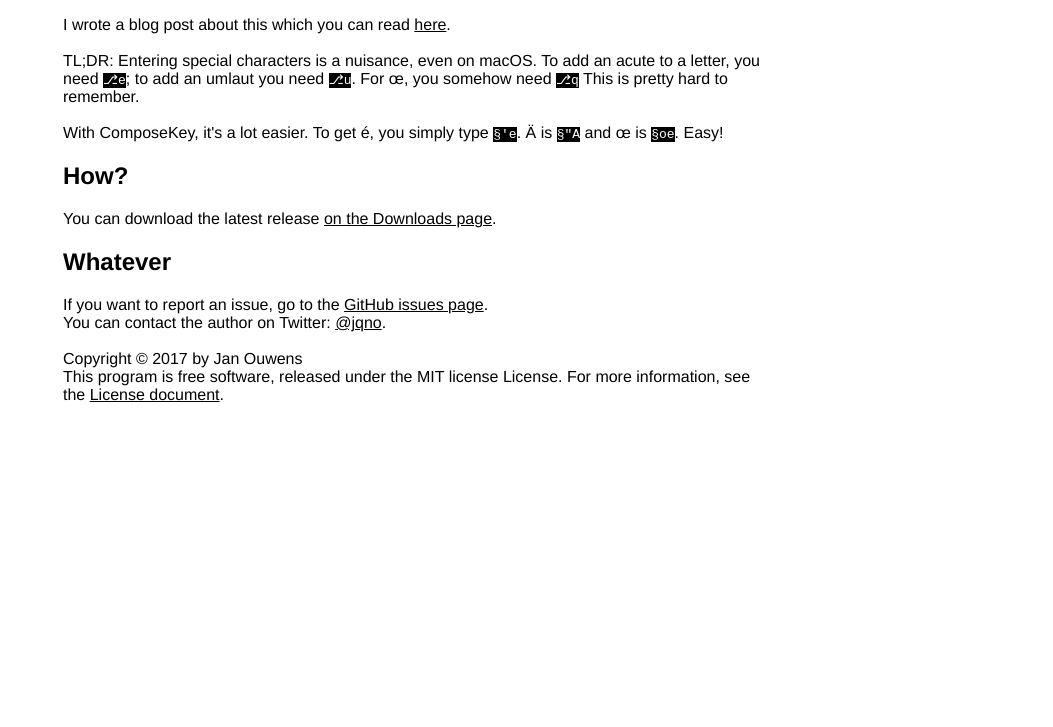
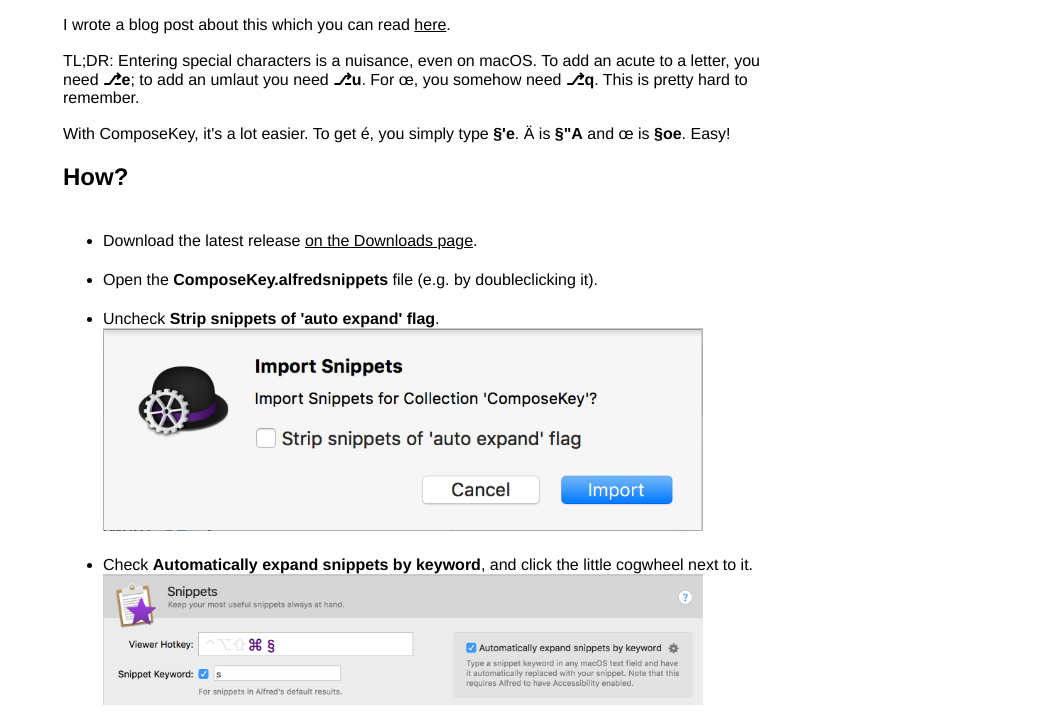
Before and after one commit to jqno/ComposeKey.alfredsnippets, a plain HTML site: page index.html in a window 1280 px wide. Shown: the part 310-1037 px from the top of the page, without its empty margins (227-1280 px from the left). Before the commit the page ends 800 px from the top, so only its background shows below. Drawn offline with Linux system fonts and the light colour scheme.

Commit message:
Adds installation instructions

```diff
--- a/index.html
+++ b/index.html
@@ -21,12 +21,14 @@
     h1 a { text-decoration: none }
     h2 { font-size: 1.5em; color: #000000; }
     h3 { text-align: center; color: #000000; }
+    li { padding-top: 1.3em; }
     a { color: #000000; }
-    .description { font-size: 1.2em; margin-bottom: 30px; margin-top: 30px; font-style: italic;}
+    .description { font-size: 1.2em; margin-bottom: 30px; margin-top: 30px; font-style: italic; }
     .download { float: right; }
-    pre { background: #000; color: #fff; padding: 15px;}
-    code { background: #000; color: #fff;}
-    hr { border: 0; width: 80%; border-bottom: 1px solid #aaa}
+    pre { background: #000; color: #fff; padding: 15px; }
+    hr { border: 0; width: 80%; border-bottom: 1px solid #aaa }
+    .code {
+      font-weight: bold; }
     .footer { text-align:center; padding-top:30px; font-style: italic; }
   </style>
 </head>
@@ -49,19 +51,38 @@
 
     <h2>What?</h2>
     <p>
-      ComposeKey is an <a href="https://www.alfredapp.com/">Alfred</a> snippet bundle that simulates Linux's compose key.
+        ComposeKey is an <a href="https://www.alfredapp.com/">Alfred</a> snippet bundle that simulates Linux's <a href="https://en.wikipedia.org/wiki/Compose_key">compose key</a>.
     </p>
 
     <h2>Why?</h2>
     <p>
         I wrote a blog post about this which you can read <a href="http://jqno.nl/post/2013/10/12/a-better-way-of-typing/">here</a>.<br><br>
-      TL;DR: Entering special characters is a nuisance, even on macOS. To add an acute to a letter, you need <code>⎇e</code>; to add an umlaut you need <code>⎇u</code>. For œ, you somehow need <code>⎇q</code> This is pretty hard to remember.<br><br>
-      With ComposeKey, it's a lot easier. To get é, you simply type <code>§'e</code>. Ä is <code>§"A</code> and œ is <code>§oe</code>. Easy!
+        TL;DR: Entering special characters is a nuisance, even on macOS. To add an acute to a letter, you need <span class="code">⎇e</span>; to add an umlaut you need <span class="code">⎇u</span>. For œ, you somehow need <span class="code">⎇q</span>. This is pretty hard to remember.<br><br>
+        With ComposeKey, it's a lot easier. To get é, you simply type <span class="code">§'e</span>. Ä is <span class="code">§"A</span> and œ is <span class="code">§oe</span>. Easy!
     </p>
 
     <h2>How?</h2>
     <p>
-      You can download the latest release <a href="https://github.com/jqno/ComposeKey.alfredsnippets/releases/latest">on the Downloads page</a>.
+        <ul>
+            <li>
+                Download the latest release <a href="https://github.com/jqno/ComposeKey.alfredsnippets/releases/latest">on the Downloads page</a>.
+            </li>
+            <li>
+                Open the <span class="code">ComposeKey.alfredsnippets</span> file (e.g. by doubleclicking it).
+            </li>
+            <li>
+                Uncheck <strong>Strip snippets of 'auto expand' flag</strong>.
+                <img border="0" width="600" src="install1.png" alt="install1">
+            </li>
+            <li>
+                Check <strong>Automatically expand snippets by keyword</strong>, and click the little cogwheel next to it.
+                <img border="0" width="600" src="install2.png" alt="install2">
+            </li>
+            <li>
+                Check <strong>Expand snippets mid-string</strong>.
+                <img border="0" width="600" src="install3.png" alt="install3">
+            </li>
+        </ul>
     </p>
 
 
```
Also changed, not shown: install1.png (added), install2.png (added), install3.png (added). Lines whose indentation alone changed are shown as unchanged.
